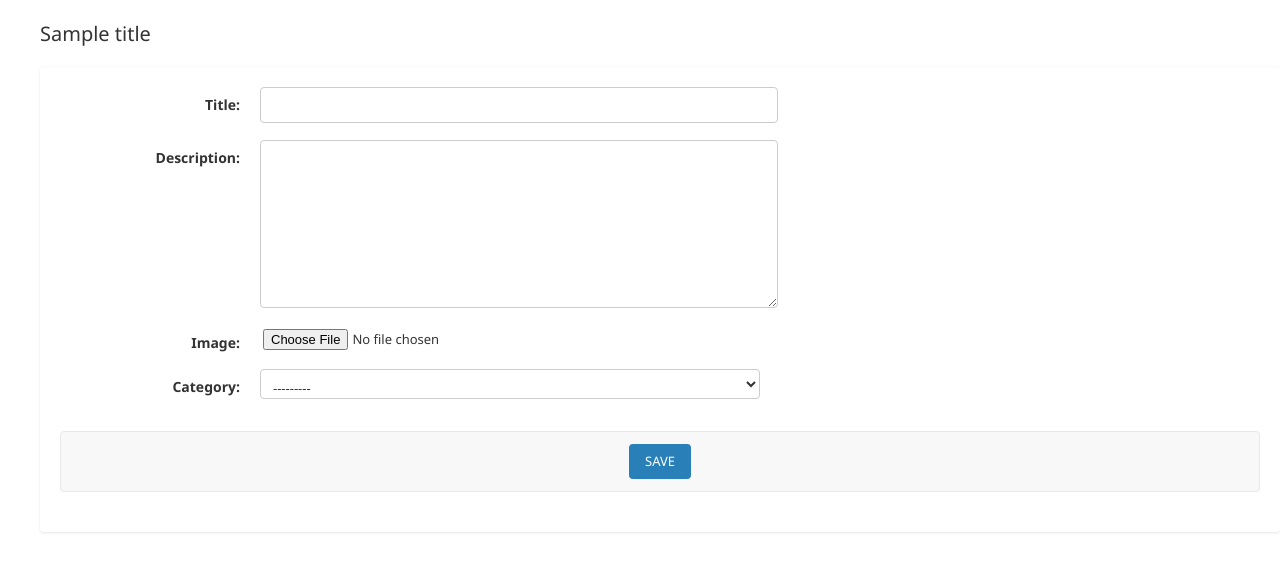
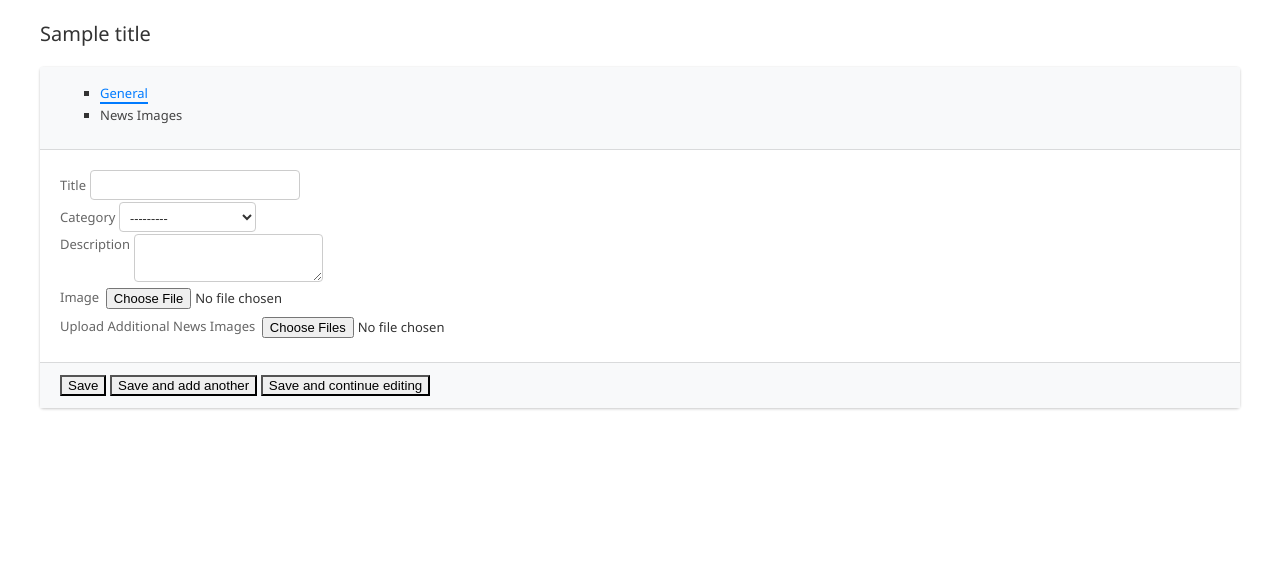
Before and after one commit to S4NKALP/news-portal, a Django app: template app/templates/admin/app/news/add_form.html in a window 1280 px wide. Shown: the part 92-664 px from the top of the page. Run offline with Django 5.2, Linux system fonts and the light colour scheme; tables that the repository leaves empty hold one stand-in row (values such as "Sample post"); the template is opened without the code that fills it: values that come from a table or form of the project are taken from there, most other values are stand-ins (such as "Sample title", 1, 10 or a date in 2020); form fields are guessed from the names that the template uses; some libraries are stand-ins or nearby versions.

Commit message:
fix form templates

```diff
--- a/app/templates/admin/app/news/add_form.html
+++ b/app/templates/admin/app/news/add_form.html
@@ -1,212 +1,137 @@
-{% extends "admin/change_form.html" %}
-{% load i18n admin_urls static admin_modify %}
-
-{% block extrahead %}
+{% extends 'admin/change_form.html' %}
+{% load static %}
+{% load widget_tweaks %}
+{% block extrastyle %}
     {{ block.super }}
     <style>
-  /* Main container styling */
-  .jazzmin-form-wrapper {
-    padding: 20px;
-    width: 100%;
-    background-color: white;
-    border-radius: 4px;
-    box-shadow: 0 1px 3px rgba(0,0,0,0.1);
-    margin-bottom: 20px;
+    .nav-tabs .nav-link { color: #444; }
+    .nav-tabs .nav-link.active {
+        color: #007bff;
+        border-bottom: 2px solid #007bff;
     }
-
-  /* Form layout */
-  .form-grid {
-    display: grid;
-    grid-template-columns: 180px 1fr;
-    gap: 15px 20px;
-    align-items: start;
+    .card {
+        box-shadow: 0 0 1px rgba(0,0,0,.125), 0 1px 3px rgba(0,0,0,.2);
+        margin-bottom: 1rem;
+        border-radius: .25rem;
     }
-
-  /* Field styling */
-  .field-wrapper {
-    margin-bottom: 20px;
+    .card-header {
+        background-color: #f8f9fa;
+        border-bottom: 1px solid rgba(0,0,0,.125);
+        padding: .75rem 1.25rem;
     }
-
-  .field-label {
-    font-weight: 600;
-    color: #333;
-    margin-top: 8px;
-    text-align: right;
+    .card-body { padding: 1.25rem; }
+    .card-footer {
+        background-color: #f8f9fa;
+        border-top: 1px solid rgba(0,0,0,.125);
+        padding: .75rem 1.25rem;
     }
-
-  .field-input {
-    width: 100%;
-  }
-
-  /* Input styling */
-  input[type="text"],
-  textarea,
-  select {
-    width: 100%;
-    max-width: 500px;
-    padding: 8px;
-    border: 1px solid #ccc;
-    border-radius: 4px;
-    background-color: #fff;
-  }
-
-  textarea {
-    min-height: 150px;
-  }
-
-  /* Error styling */
-  .field-error {
-    color: #e74c3c;
-    font-size: 0.9em;
-    margin-top: 4px;
-  }
-
-  /* Button styling */
-  .submit-row {
-    margin-top: 30px;
-    display: flex;
-    justify-content: center;
-  }
-
-  /* Responsive adjustments */
-  @media (max-width: 768px) {
-    .form-grid {
-      grid-template-columns: 1fr;
-    }
-
-    .field-label {
-      text-align: left;
-      margin-bottom: 5px;
-    }
+    .form-control:focus {
+        border-color: #80bdff;
+        box-shadow: 0 0 0 0.2rem rgba(0,123,255,.25);
     }
     </style>
 {% endblock %}
-
 {% block content %}
-<div class="jazzmin-form-wrapper">
-  <form method="post" enctype="multipart/form-data" id="news_form" novalidate>
+    <div class="container-fluid">
+        <div class="card">
+            <div class="card-header">
+                <ul class="nav nav-tabs card-header-tabs">
+                    <li class="nav-item">
+                        <a class="nav-link active" data-toggle="tab" href="#general">General</a>
+                    </li>
+                    <li class="nav-item">
+                        <a class="nav-link" data-toggle="tab" href="#news-images">News Images</a>
+                    </li>
+                </ul>
+            </div>
+            <form method="post" enctype="multipart/form-data">
                 {% csrf_token %}
-
-    {% if errors %}
-      <div class="errornote" style="margin-bottom: 20px; padding: 10px; background-color: #fef2f2; border-left: 4px solid #e74c3c; color: #e74c3c;">
-        {% blocktranslate count counter=errors|length %}Please correct the error below.{% plural %}Please correct the errors below.{% endblocktranslate %}
-        {{ form.non_field_errors }}
+                <div class="card-body">
+                    <div class="tab-content">
+                        <div class="tab-pane fade show active" id="general">
+                            <div class="row">
+                                <div class="col-md-6">
+                                    <div class="form-group">
+                                        <label for="{{ form.title.id_for_label }}">{{ form.title.label }}</label>
+                                        {{ form.title|add_class:"form-control" }}
+                                        {% if form.title.errors %}<div class="invalid-feedback d-block">{{ form.title.errors }}</div>{% endif %}
                                     </div>
-    {% endif %}
-
-    <div class="form-grid">
-      <!-- Title Field -->
-      <div class="field-label">{{ form.title.label }}:</div>
-      <div class="field-input">
-        {% if form.title.errors %}
-          <div class="field-error">{{ form.title.errors }}</div>
-        {% endif %}
-        {{ form.title }}
                                 </div>
-
-      <!-- Description Field -->
-      <div class="field-label">{{ form.description.label }}:</div>
-      <div class="field-input">
-        {% if form.description.errors %}
-          <div class="field-error">{{ form.description.errors }}</div>
-        {% endif %}
-        {{ form.description }}
-      </div>
-
-      <!-- Image Field -->
-      <div class="field-label">{{ form.image.label }}:</div>
-      <div class="field-input">
-        {% if form.image.errors %}
-          <div class="field-error">{{ form.image.errors }}</div>
-        {% endif %}
-        {{ form.image }}
-      </div>
-
-      <!-- Category Field -->
-      <div class="field-label">{{ form.category.label }}:</div>
-      <div class="field-input">
-        {% if form.category.errors %}
-          <div class="field-error">{{ form.category.errors }}</div>
-        {% endif %}
-        <select name="category" id="{{ form.category.id_for_label }}" onchange="updateSubcategories(this.value)">
+                                <div class="col-md-6">
+                                    <div class="form-group">
+                                        <label for="{{ form.category.id_for_label }}">{{ form.category.label }}</label>
+                                        <select name="category"
+                                                id="{{ form.category.id_for_label }}"
+                                                class="form-control"
+                                                onchange="updateSubcategories(this.value)">
                                             <option value="">---------</option>
                                             {% for category in categories %}
-            <option value="{{ category.id }}" {% if form.category.value|stringformat:"s" == category.id|stringformat:"s" %}selected{% endif %}>
+                                                <option value="{{ category.id }}"
+                                                        {% if form.category.value|stringformat:"s" == category.id|stringformat:"s" %}selected{% endif %}>
                                                     {{ category.name }}
                                                 </option>
                                             {% endfor %}
                                         </select>
-      </div>
-
-      <!-- Subcategory Field -->
-      <div class="field-label" id="subcategory_label" {% if not form.sub_category.queryset.exists %}style="display: none;"{% endif %}>
-        {{ form.sub_category.label }}:
-      </div>
-      <div class="field-input" id="subcategory_row" {% if not form.sub_category.queryset.exists %}style="display: none;"{% endif %}>
-        {% if form.sub_category.errors %}
-          <div class="field-error">{{ form.sub_category.errors }}</div>
-        {% endif %}
-        <div id="subcategory_container">
-          {{ form.sub_category }}
+                                        {% if form.category.errors %}<div class="invalid-feedback d-block">{{ form.category.errors }}</div>{% endif %}
                                     </div>
                                 </div>
                             </div>
-    {% for inline_admin_formset in inline_admin_formsets %}
-    {% include inline_admin_formset.opts.template %}
-{% endfor %}
-
-    <div class="submit-row">
-      <input type="submit" name="_save" value="{% translate 'Save' %}" class="default" style="padding: 8px 16px; background-color: #2980b9; color: white; border: none; border-radius: 4px; cursor: pointer;" />
+                            <div class="form-group" id="subcategory_wrapper" style="display: none;">
+                                <label for="{{ form.sub_category.id_for_label }}">{{ form.sub_category.label }}</label>
+                                <div id="subcategory_container">{{ form.sub_category }}</div>
+                            </div>
+                            <div class="form-group">
+                                <label for="{{ form.description.id_for_label }}">{{ form.description.label }}</label>
+                                {{ form.description|add_class:"form-control" }}
+                            </div>
+                            <div class="form-group">
+                                <label for="{{ form.image.id_for_label }}">{{ form.image.label }}</label>
+                                {{ form.image|add_class:"form-control-file" }}
+                            </div>
+                        </div>
+                        <div class="tab-pane fade" id="news-images">
+                            <div class="form-group">
+                                <label>Upload Additional News Images</label>
+                                <input type="file" name="news_images" multiple class="form-control">
+                            </div>
+                        </div>
+                    </div>
+                </div>
+                <div class="card-footer text-right">
+                    <button type="submit" class="btn btn-success">Save</button>
+                    <button type="submit" name="_addanother" class="btn btn-info">Save and add another</button>
+                    <button type="submit" name="_continue" class="btn btn-primary">Save and continue editing</button>
                 </div>
             </form>
         </div>
-
+    </div>
     <script>
 function updateSubcategories(categoryId) {
-    const labelElement = document.getElementById('subcategory_label');
-    const rowElement = document.getElementById('subcategory_row');
+    const wrapper = document.getElementById('subcategory_wrapper');
+    const container = document.getElementById('subcategory_container');
 
     if (!categoryId) {
-        labelElement.style.display = 'none';
-        rowElement.style.display = 'none';
+        wrapper.style.display = 'none';
         return;
     }
 
-    // Show elements
-    labelElement.style.display = 'block';
-    rowElement.style.display = 'block';
+    wrapper.style.display = 'block';
+    container.innerHTML = '<div class="text-info">Loading subcategories...</div>';
 
-    // Show loading indicator
-    const container = document.getElementById('subcategory_container');
-    container.innerHTML = '<div style="color: #2980b9;">Loading subcategories...</div>';
-
-    // Fetch subcategories with AJAX
     fetch(`{% url 'admin:get_subcategories' %}?category_id=${categoryId}`)
         .then(response => response.json())
         .then(data => {
-            if (data.length === 0) {
-                container.innerHTML = '<select id="{{ form.sub_category.id_for_label }}" name="sub_category"><option value="">No subcategories available</option></select>';
-            } else {
-                let selectHtml = `<select id="{{ form.sub_category.id_for_label }}" name="sub_category">`;
+            let selectHtml = `<select name="sub_category" class="form-control">`;
+            selectHtml += `<option value="">Select Subcategory</option>`;
             data.forEach(item => {
                 selectHtml += `<option value="${item.id}">${item.name}</option>`;
             });
             selectHtml += '</select>';
             container.innerHTML = selectHtml;
-            }
         })
-        .catch(error => {
-            container.innerHTML = '<div style="color: #e74c3c;">Error loading subcategories</div>';
-            console.error('Error:', error);
+        .catch(() => {
+            container.innerHTML = '<div class="text-danger">Error loading subcategories</div>';
         });
 }
-
-// Initialize subcategories if category is already selected
-document.addEventListener('DOMContentLoaded', function() {
-    const categorySelect = document.getElementById('{{ form.category.id_for_label }}');
-    if (categorySelect.value) {
-        updateSubcategories(categorySelect.value);
-    }
-});
     </script>
 {% endblock %}
```
Also changed, not shown: app/admin.py (+85 -70 lines), app/models.py (+6 -4 lines), app/urls.py (+15 -6 lines), app/views.py (+15 -9 lines), newsportal/settings.py (+13 -12 lines). Lines whose indentation alone changed are shown as unchanged.
